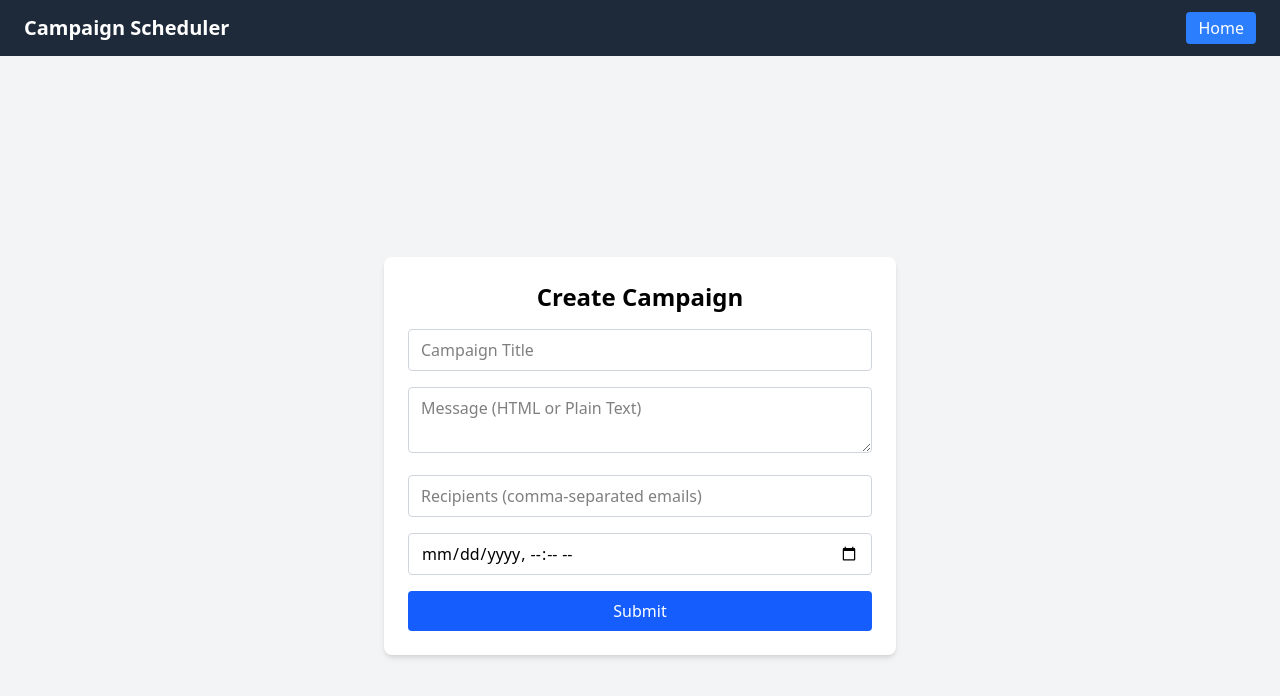
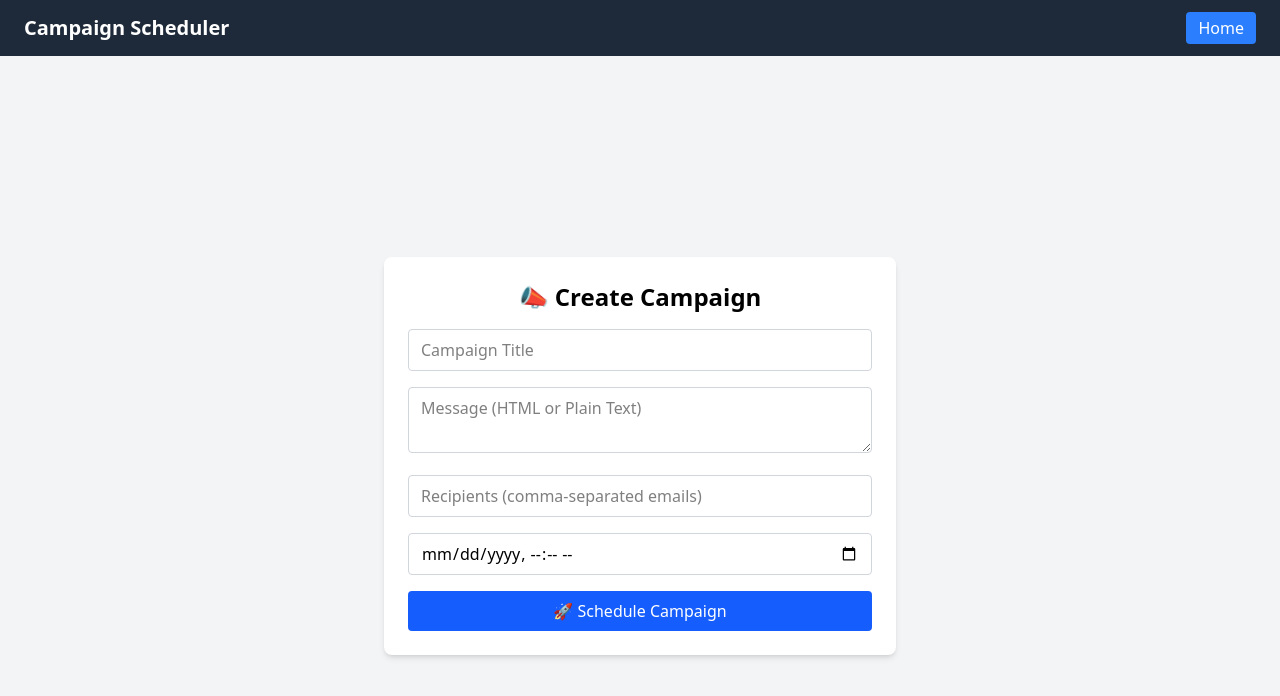
Before and after one commit to sainath9392/email-campaign-scheduler, a React (Vite) app in the folder email-scheduler-front-end/: page /create in a window 1280 px wide. Shown: the top 696 px of the page. Built offline with nearby package versions, Linux system fonts and the light colour scheme.

Commit message:
fixed time issue

```diff
--- a/email-scheduler-front-end/src/components/CampaignList.jsx
+++ b/email-scheduler-front-end/src/components/CampaignList.jsx
@@ -59,7 +59,7 @@ const CampaignList = ({ token }) => {
               >
                 <h3 className="font-semibold text-lg">{campaign.title}</h3>
                 <p className="text-sm text-gray-500">
-                  Scheduled: {new Date(campaign.scheduledTime).toLocaleString()}
+                  Scheduled: {new Date(campaign.scheduledTime).toUTCString()}
                 </p>
 
                 <p className="mt-1 text-sm">
--- a/email-scheduler-front-end/src/components/CreateCampaign.jsx
+++ b/email-scheduler-front-end/src/components/CreateCampaign.jsx
@@ -12,7 +12,26 @@ const CreateCampaign = ({ token }) => {
 
   const handleSubmit = async (e) => {
     e.preventDefault();
-    const emails = recipients.split(",").map((email) => email.trim());
+
+    const emails = recipients
+      .split(",")
+      .map((email) => email.trim())
+      .filter((email) => email.includes("@"));
+
+    if (emails.length === 0) {
+      alert("Please enter at least one valid recipient email.");
+      return;
+    }
+
+    const localDate = new Date(scheduledTime);
+    if (isNaN(localDate)) {
+      alert("Invalid scheduled time.");
+      return;
+    }
+
+    const utcScheduledTime = new Date(
+      localDate.getTime() - localDate.getTimezoneOffset() * 60000
+    );
 
     try {
       const res = await fetch(`${API_BASE}/api/campaigns`, {
@@ -25,20 +44,20 @@ const CreateCampaign = ({ token }) => {
           title,
           message,
           recipients: emails,
-          scheduledTime,
+          scheduledTime: utcScheduledTime.toISOString(),
         }),
       });
 
       if (res.ok) {
-        alert("Campaign created successfully");
+        alert("✅ Campaign created successfully");
         navigate("/campaigns");
       } else {
         const errorData = await res.json();
-        alert(errorData.message || "Failed to create campaign");
+        alert(errorData.message || "❌ Failed to create campaign");
       }
     } catch (err) {
-      console.error(err);
-      alert("Error creating campaign");
+      console.error("Error creating campaign:", err);
+      alert("❌ Something went wrong while creating the campaign.");
     }
   };
 
@@ -48,7 +67,9 @@ const CreateCampaign = ({ token }) => {
         onSubmit={handleSubmit}
         className="bg-white p-6 rounded-lg shadow-md w-full max-w-lg"
       >
-        <h2 className="text-2xl font-bold mb-4 text-center">Create Campaign</h2>
+        <h2 className="text-2xl font-bold mb-4 text-center">
+          📣 Create Campaign
+        </h2>
 
         <input
           type="text"
@@ -86,9 +107,9 @@ const CreateCampaign = ({ token }) => {
 
         <button
           type="submit"
-          className="w-full bg-blue-600 text-white py-2 rounded hover:bg-blue-700"
+          className="w-full bg-blue-600 text-white py-2 rounded hover:bg-blue-700 transition duration-200"
         >
-          Submit
+          🚀 Schedule Campaign
         </button>
       </form>
     </div>
```
Also changed, not shown: 1 other file (tests, documents, lock files or other folders).
